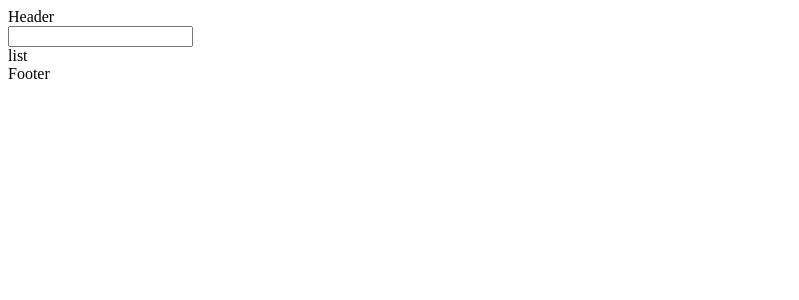
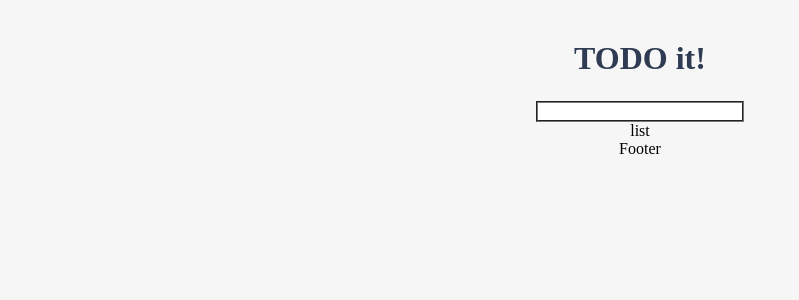
Before and after one commit to JongMany/vue-study, a Vue app in the folder vue-intermediate/: page / in a window 1280 px wide. Shown: the top 300 px of the page, without its empty margins (0-799 px from the left). Built offline with nearby package versions, Linux system fonts and the light colour scheme.

Commit message:
Header Component Styling

```diff
--- a/vue-intermediate/public/index.html
+++ b/vue-intermediate/public/index.html
@@ -1,15 +1,27 @@
 <!DOCTYPE html>
 <html lang="">
   <head>
-    <meta charset="utf-8">
-    <meta http-equiv="X-UA-Compatible" content="IE=edge">
-    <meta name="viewport" content="width=device-width,initial-scale=1.0">
-    <link rel="icon" href="<%= BASE_URL %>favicon.ico">
+    <meta charset="utf-8" />
+    <meta http-equiv="X-UA-Compatible" content="IE=edge" />
+    <meta name="viewport" content="width=device-width,initial-scale=1.0" />
+    <link rel="icon" href="<%= BASE_URL %>favicon.ico" />
+    <link
+      href="https://fonts.googleapis.com/css?family=Ubuntu"
+      rel="stylesheet"
+    />
+    <link
+      rel="stylesheet"
+      href="https://cdnjs.cloudflare.com/ajax/libs/font-awesome/5.8.2/css/all.min.css"
+    />
     <title><%= htmlWebpackPlugin.options.title %></title>
   </head>
   <body>
     <noscript>
-      <strong>We're sorry but <%= htmlWebpackPlugin.options.title %> doesn't work properly without JavaScript enabled. Please enable it to continue.</strong>
+      <strong
+        >We're sorry but <%= htmlWebpackPlugin.options.title %> doesn't work
+        properly without JavaScript enabled. Please enable it to
+        continue.</strong
+      >
     </noscript>
     <div id="app"></div>
     <!-- built files will be auto injected -->
--- a/vue-intermediate/src/App.vue
+++ b/vue-intermediate/src/App.vue
@@ -23,4 +23,20 @@
 };
 </script>
 
-<style></style>
+<style>
+body {
+  text-align: center;
+  background-color: #f6f6f6;
+}
+
+input {
+  border-style: groove;
+  width: 200px;
+}
+button {
+  border-style: groove;
+}
+.shadow {
+  box-shadow: 5px 10px 10px rgba(0, 0, 0, 0.03);
+}
+</style>
--- a/vue-intermediate/src/components/TodoHeader.vue
+++ b/vue-intermediate/src/components/TodoHeader.vue
@@ -1,10 +1,13 @@
 <template>
-  <div>Header</div>
+  <header>
+    <h1>TODO it!</h1>
+  </header>
 </template>
 
-<script>
-// js
-export default {};
-</script>
-
-<style></style>
+<style scoped>
+h1 {
+  color: #2f3b52;
+  font-weight: 900;
+  margin: 2.5rem 0 1.5rem;
+}
+</style>
```
